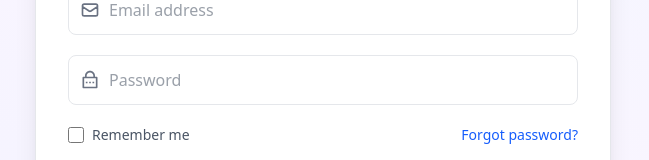
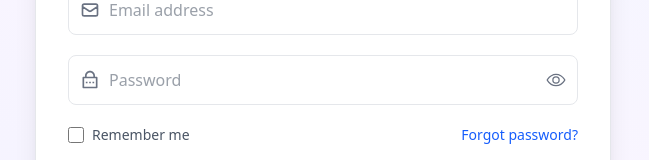
Before and after one commit to abdurrahmanmahmud5981/task-management-client, a React (Vite) app: page /login in a window 1280 px wide. Shown: the part 352-512 px from the top of the page, without its empty margins (317-966 px from the left). Built offline with nearby package versions, Linux system fonts and the light colour scheme; no server answers.

Commit message:
feat: add password visibility toggle to login form and update register placeholder

```diff
--- a/src/pages/login/Login.jsx
+++ b/src/pages/login/Login.jsx
@@ -12,6 +12,7 @@ import { FcGoogle } from "react-icons/fc";
 import { HiOutlineMail } from "react-icons/hi";
 import { RiLockPasswordLine } from "react-icons/ri";
 import { FaRegUser } from "react-icons/fa";
+import { IoEyeOutline, IoEyeOffOutline } from "react-icons/io5";
 import { Link, useLocation, useNavigate } from "react-router-dom";
 import useAuth from "../../hooks/useAuth";
 
@@ -23,6 +24,7 @@ const Login = () => {
   const from = location.pathname || "/";
   const [isLoading, setIsLoading] = useState(false);
   const [authError, setAuthError] = useState("");
+  const [showPassword, setShowPassword] = useState(false);
 
   const {
     register,
@@ -35,15 +37,20 @@ const Login = () => {
     },
   });
 
+  const togglePasswordVisibility = () => {
+    setShowPassword(!showPassword);
+  };
+
   const onSubmit = async (data) => {
     setIsLoading(true);
     setAuthError("");
 
     try {
       // This would be replaced with your actual Firebase authentication
-      // await signInWithEmailAndPassword(auth, data.email, data.password);
+      await signIn(data.email, data.password);
       console.log("Signed in with email:", data.email);
       setIsLoading(false);
+      navigate('/');
       // onSignIn?.();
     } catch (err) {
       setAuthError("Failed to sign in. Please check your credentials.");
@@ -56,9 +63,7 @@ const Login = () => {
     setAuthError("");
 
     try {
-      // This would be replaced with your actual Firebase authentication
-      // await signInWithPopup(auth, googleProvider);
-      console.log("Signed in with Google");
+
       const user = await signInWithGoogle();
       console.log(user);
       setIsLoading(false);
@@ -159,7 +164,7 @@ const Login = () => {
                     <RiLockPasswordLine className="w-5 h-5" />
                   </div>
                   <input
-                    type="password"
+                    type={showPassword ? "text" : "password"}
                     className={`w-full px-10 py-3 rounded-lg border ${
                       errors.password
                         ? "border-red-300 bg-red-50"
@@ -174,6 +179,18 @@ const Login = () => {
                       },
                     })}
                   />
+                  <button
+                    type="button"
+                    className="absolute right-3 text-gray-500 hover:text-gray-700 focus:outline-none"
+                    onClick={togglePasswordVisibility}
+                    tabIndex="-1"
+                  >
+                    {showPassword ? (
+                      <IoEyeOffOutline className="w-5 h-5" />
+                    ) : (
+                      <IoEyeOutline className="w-5 h-5" />
+                    )}
+                  </button>
                 </div>
                 {errors.password && (
                   <p className="text-red-500 text-xs mt-1 ml-1">
--- a/src/pages/register/Register.jsx
+++ b/src/pages/register/Register.jsx
@@ -165,7 +165,7 @@ const Register = () => {
                   <input
                     type="url"
                     className={`w-full px-10 py-3 rounded-lg border ${errors.profileImageUrl ? 'border-red-300 bg-red-50' : 'border-gray-200'} focus:outline-none focus:ring-2 focus:ring-blue-500 transition-all text-gray-700`}
-                    placeholder="Profile Image URL (optional)"
+                    placeholder="Profile Image URL"
                     {...register("profileImageUrl", {
                       required: "Profile Image is required",
                       pattern: {
```
